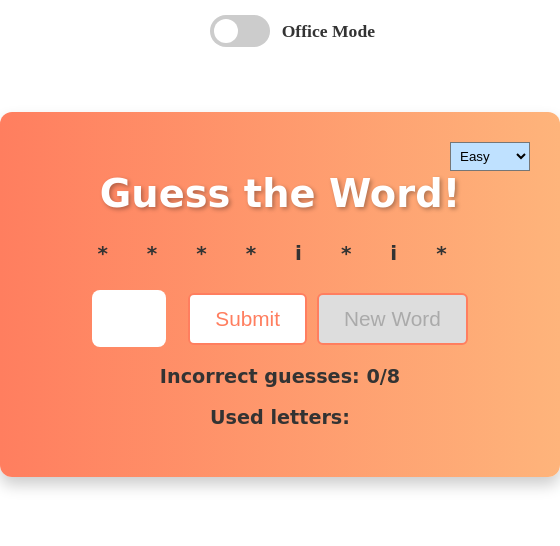
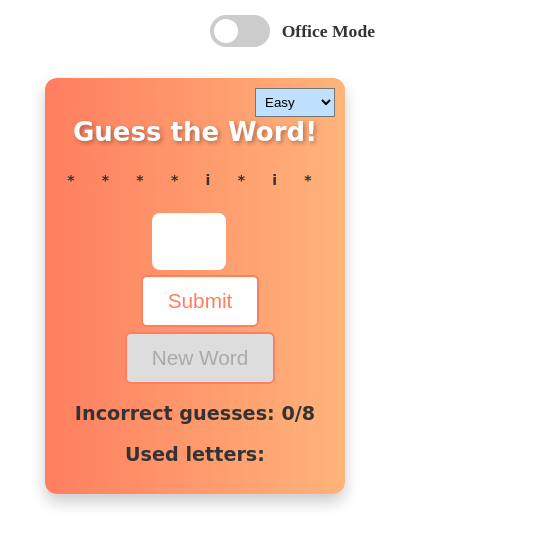
Before and after one commit to Rohitsharma-ITG/Guess-word-game, a React (Vite) app: page / in a window 390 px wide. Shown: the top 546 px of the page, 560 px wide, since content can reach past the window. Built offline with nearby package versions, Linux system fonts and the light colour scheme.

Commit message:
responsive

```diff
--- a/src/App.css
+++ b/src/App.css
@@ -77,6 +77,7 @@
   font-weight: bold;
   color: #333;
 }
+
 .night .mode-label {
   font-size: 1.1em;
   font-weight: bold;
@@ -276,3 +277,39 @@
   margin-top: 18px;
   font-weight: bold;
 }
+
+
+@media only screen and (max-width: 600px) {
+  .game-container {
+    width: 410px !important;
+  }
+
+  .input-container {
+    flex-direction: column !important;
+    gap: 5px !important;
+  }
+
+  p.stars-display {
+    font-size: 14px !important;
+  }
+
+  h2.game-title {
+    font-size: 26px !important;
+  }
+}
+
+@media only screen and (max-width: 510px) {
+  .game-container {
+    padding: 10px !important;
+    margin: 16px auto !important;
+    width: 330px !important;
+  }
+}
+
+@media only screen and (max-width: 440px) {
+  .game-container {
+    padding: 10px !important;
+    margin: 16px auto !important;
+    width: 280px !important;
+  }
+}
```
Lines whose indentation alone changed are shown as unchanged.
